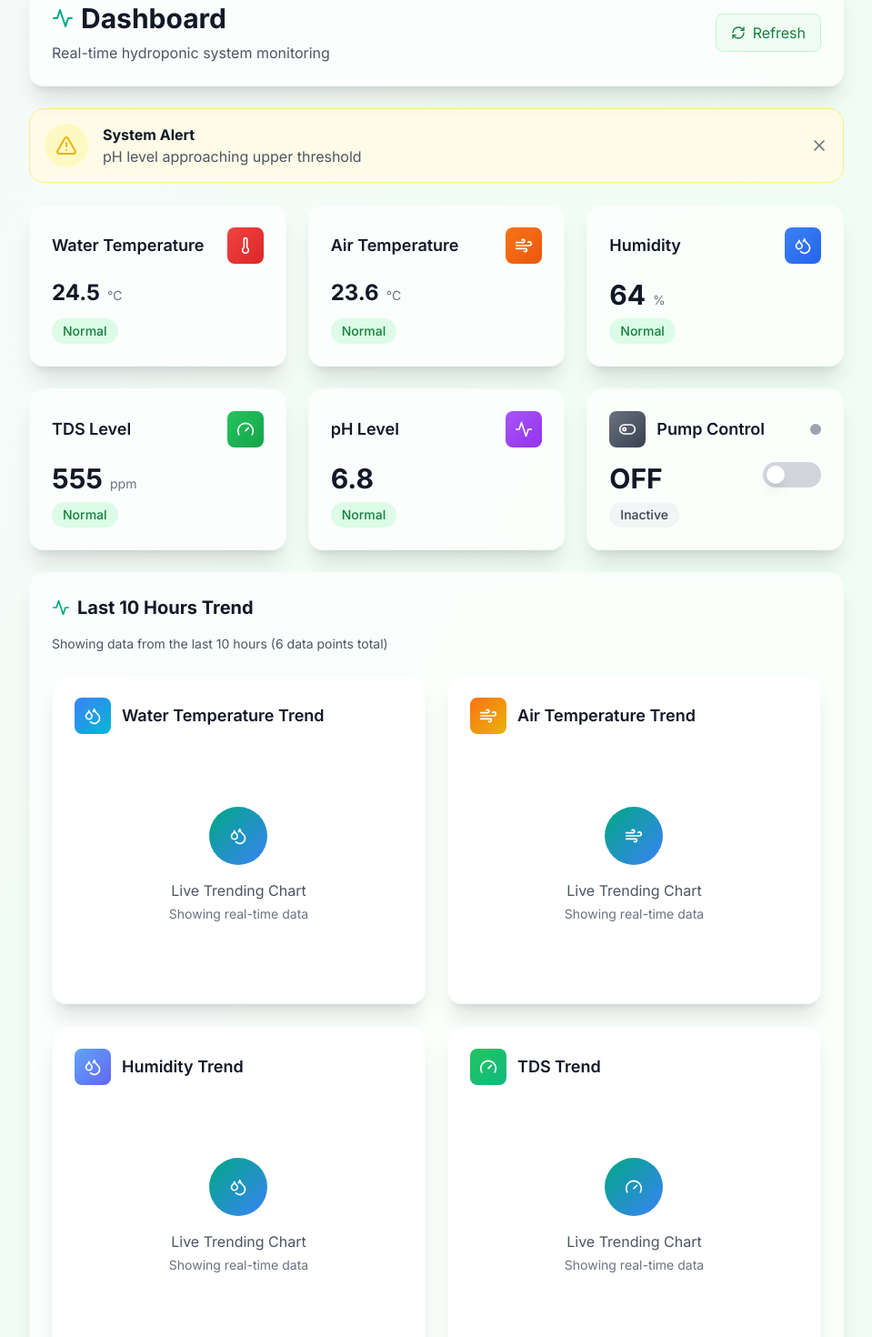
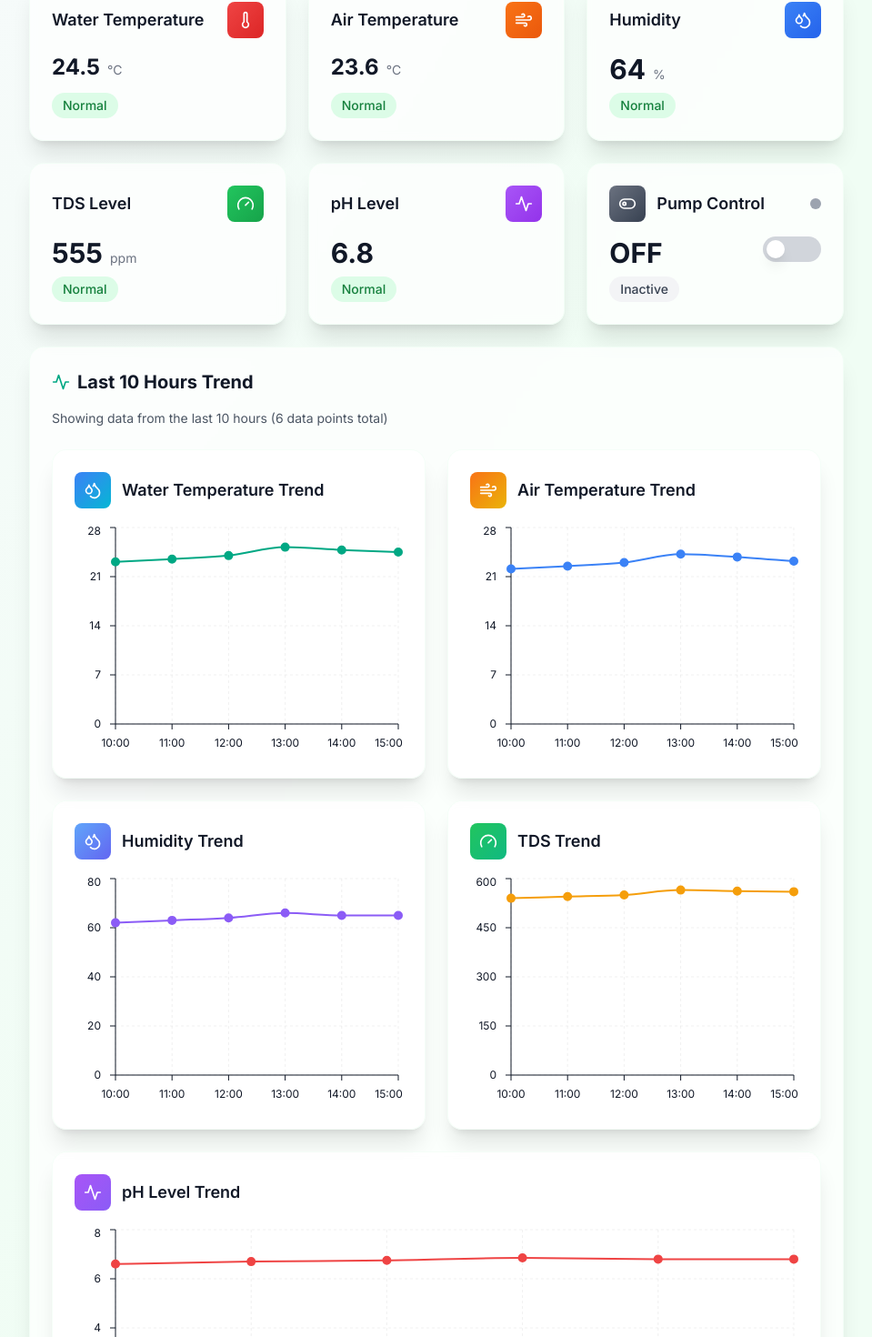
Before and after one commit to faveria/web_lanjut_project, a React (Vite) app in the folder frontend/: page / in a window 1280 px wide. Shown: the part 1275-2745 px from the top of the page at 91% size, without its empty margins (160-1119 px from the left). Built offline with nearby package versions, Linux system fonts and the light colour scheme; the HTML template or start-up script is replaced by a standard one.

Commit message:
fix teh chart

```diff
--- a/frontend/src/pages/Landing.jsx
+++ b/frontend/src/pages/Landing.jsx
@@ -69,6 +69,7 @@ import {
   AlertTriangle,
   X
 } from 'lucide-react';
+import { LineChart, Line, XAxis, YAxis, CartesianGrid, Tooltip, ResponsiveContainer } from 'recharts';
 
 // Animated counter component for stats
 const AnimatedCounter = ({ value, suffix = '', duration = 2 }) => {
@@ -458,12 +459,7 @@ const InteractiveDashboard = () => {
     };
 
     return (
-      <motion.div
-        initial={{ opacity: 0, y: 20 }}
-        animate={{ opacity: 1, y: 0 }}
-        transition={{ delay: 0.2 }}
-        className="bg-white/70 dark:bg-gray-800/70 backdrop-blur-sm rounded-2xl shadow-xl border border-primary-100/30 dark:border-gray-700 p-6"
-      >
+      <div className="bg-white/70 dark:bg-gray-800/70 backdrop-blur-sm rounded-2xl shadow-xl border border-primary-100/30 dark:border-gray-700 p-6">
         <div className="flex items-center mb-4">
           <div className={`w-10 h-10 bg-gradient-to-br ${getGradient(title)} rounded-lg flex items-center justify-center mr-3`}>
             {getIcon(title)}
@@ -471,18 +467,53 @@ const InteractiveDashboard = () => {
           <h3 className="text-lg font-semibold text-gray-900 dark:text-white">{title}</h3>
         </div>
         <div className="h-64">
-          {/* This would be a real chart in the actual implementation */}
-          <div className="h-full flex items-center justify-center">
-            <div className="text-center">
-              <div className="inline-flex items-center justify-center w-16 h-16 bg-gradient-to-br from-primary-500 to-blue-500 rounded-full mb-4">
-                {getIcon(title)}
-              </div>
-              <p className="text-gray-600 dark:text-gray-300">Live Trending Chart</p>
-              <p className="text-sm text-gray-500 dark:text-gray-400 mt-1">Showing real-time data</p>
-            </div>
-          </div>
-        </div>
-      </motion.div>
+          <ResponsiveContainer width="100%" height="100%">
+            <LineChart data={chartData} animationDuration={0}>
+              <CartesianGrid strokeDasharray="3 3" className="opacity-30 dark:stroke-gray-600" />
+              <XAxis
+                dataKey="time"
+                tick={{ fontSize: 12, fill: 'currentColor' }}
+                interval="preserveStartEnd"
+                tickMargin={10}
+                stroke="currentColor"
+              />
+              <YAxis
+                tick={{ fontSize: 12, fill: 'currentColor' }}
+                width={40}
+                tickMargin={10}
+                stroke="currentColor"
+              />
+              <Tooltip
+                labelFormatter={(label, payload) => {
+                  if (payload && payload[0]) {
+                    return `Time: ${payload[0].payload.fullTime}`;
+                  }
+                  return `Time: ${label}`;
+                }}
+                formatter={(value) => [`${value}`, title]}
+                contentStyle={{
+                  backgroundColor: 'white',
+                  border: '1px solid #e5e7eb',
+                  borderRadius: '8px',
+                  fontSize: '12px',
+                  color: 'inherit',
+                  boxShadow: '0 4px 6px -1px rgba(0, 0, 0, 0.1), 0 2px 4px -1px rgba(0, 0, 0, 0.06)'
+                }}
+                wrapperStyle={{ outline: 'none' }}
+              />
+              <Line
+                type="monotone"
+                dataKey="value"
+                stroke={getColor(title)}
+                strokeWidth={2}
+                dot={{ fill: getColor(title), strokeWidth: 2, r: 4, animationDuration: 0 }}
+                activeDot={{ r: 6, fill: getColor(title), animationDuration: 0 }}
+                animationDuration={0}
+              />
+            </LineChart>
+          </ResponsiveContainer>
+        </div>
+      </div>
     );
   };
 
@@ -575,35 +606,6 @@ const InteractiveDashboard = () => {
 
   return (
     <div className="space-y-6 w-full">
-      <SummaryCard />
-
-      {/* Status Alert */}
-      {showAlert && (
-        <motion.div
-          initial={{ opacity: 0, y: 20 }}
-          animate={{ opacity: 1, y: 0 }}
-          transition={{ delay: 0.2 }}
-        >
-          <div className="bg-yellow-50 dark:bg-yellow-900/20 border border-yellow-200 dark:border-yellow-800 rounded-2xl p-4 flex items-center justify-between">
-            <div className="flex items-center">
-              <div className="w-12 h-12 bg-yellow-100 dark:bg-yellow-900/30 rounded-full flex items-center justify-center mr-4">
-                <AlertTriangle className="w-6 h-6 text-yellow-500" />
-              </div>
-              <div>
-                <h3 className="font-bold text-gray-900 dark:text-white">System Alert</h3>
-                <p className="text-gray-600 dark:text-gray-300">pH level approaching upper threshold</p>
-              </div>
-            </div>
-            <button
-              onClick={() => setShowAlert(false)}
-              className="text-gray-500 hover:text-gray-700 dark:text-gray-400 dark:hover:text-gray-200"
-            >
-              <X className="w-5 h-5" />
-            </button>
-          </div>
-        </motion.div>
-      )}
-
       {/* Sensor Grid */}
       <motion.div
         initial={{ opacity: 0 }}
@@ -620,12 +622,7 @@ const InteractiveDashboard = () => {
       </motion.div>
 
       {/* Charts Grid */}
-      <motion.div
-        initial={{ opacity: 0, y: 20 }}
-        animate={{ opacity: 1, y: 0 }}
-        transition={{ delay: 1.0 }}
-        className="bg-white/70 dark:bg-gray-800/70 backdrop-blur-sm rounded-2xl shadow-xl border border-primary-100/30 dark:border-gray-700 p-6"
-      >
+      <div className="bg-white/70 dark:bg-gray-800/70 backdrop-blur-sm rounded-2xl shadow-xl border border-primary-100/30 dark:border-gray-700 p-6">
         <div className="flex items-center mb-4">
           <Activity className="w-5 h-5 text-primary-500 mr-2" />
           <h2 className="text-xl font-bold text-gray-900 dark:text-white">Last 10 Hours Trend</h2>
@@ -636,33 +633,64 @@ const InteractiveDashboard = () => {
         </div>
 
         <div className="grid grid-cols-1 lg:grid-cols-2 gap-6">
+          <motion.div
+            initial={{ opacity: 0, y: 20 }}
+            animate={{ opacity: 1, y: 0 }}
+            transition={{ delay: 1.1 }}
+          >
             <ChartBox
               title="Water Temperature Trend"
               dataKey="suhu_air"
               data={historyData.suhu_air}
             />
+          </motion.div>
+          <motion.div
+            initial={{ opacity: 0, y: 20 }}
+            animate={{ opacity: 1, y: 0 }}
+            transition={{ delay: 1.2 }}
+          >
             <ChartBox
               title="Air Temperature Trend"
               dataKey="suhu_udara"
               data={historyData.suhu_udara}
             />
+          </motion.div>
+          <motion.div
+            initial={{ opacity: 0, y: 20 }}
+            animate={{ opacity: 1, y: 0 }}
+            transition={{ delay: 1.3 }}
+          >
             <ChartBox
               title="Humidity Trend"
               dataKey="kelembapan"
               data={historyData.kelembapan}
             />
+          </motion.div>
+          <motion.div
+            initial={{ opacity: 0, y: 20 }}
+            animate={{ opacity: 1, y: 0 }}
+            transition={{ delay: 1.4 }}
+          >
             <ChartBox
               title="TDS Trend"
               dataKey="tds"
               data={historyData.tds}
             />
+          </motion.div>
+          <motion.div
+            initial={{ opacity: 0, y: 20 }}
+            animate={{ opacity: 1, y: 0 }}
+            transition={{ delay: 1.5 }}
+            className="lg:col-span-2"
+          >
             <ChartBox
               title="pH Level Trend"
               dataKey="ph"
               data={historyData.ph}
             />
-        </div>
-      </motion.div>
+          </motion.div>
+        </div>
+      </div>
 
       <motion.div
         initial={{ opacity: 0, y: 20 }}
```
Also changed, not shown: 5 other files (tests, documents, lock files or other folders). Lines whose indentation alone changed are shown as unchanged.
